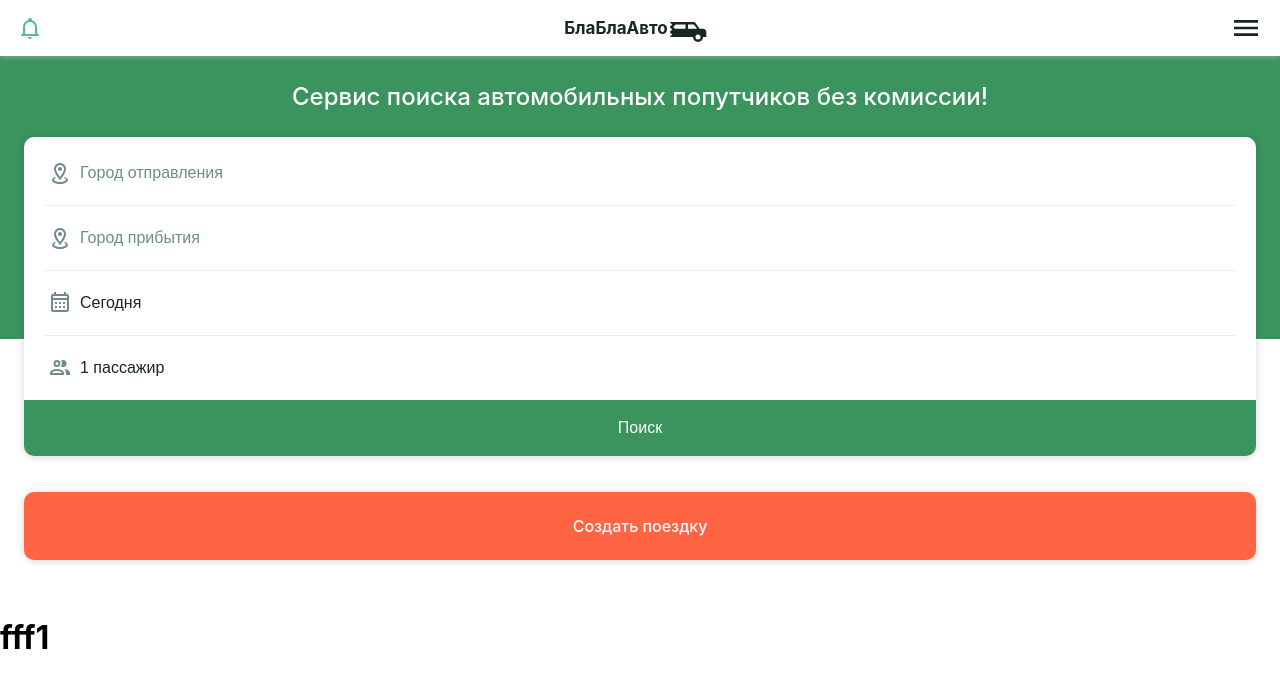
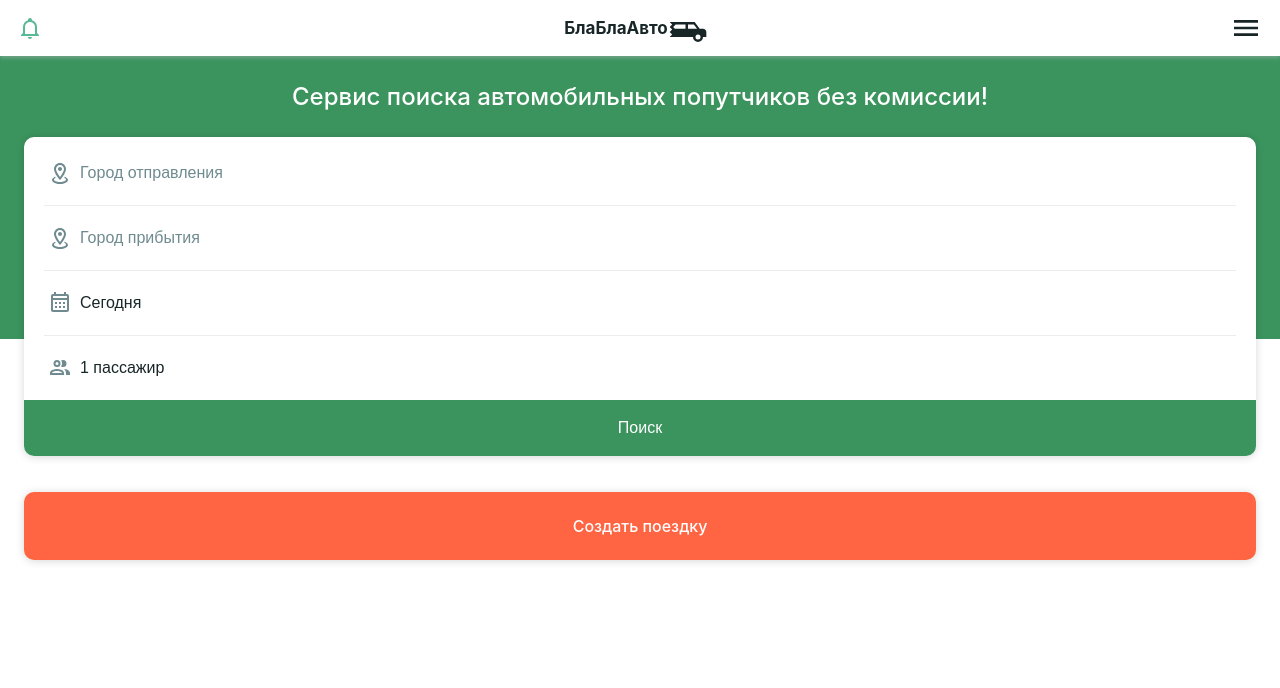
Before and after one commit to coldbloom/next-12-work, a Next.js app: page / in a window 1280 px wide. Shown: the top 688 px of the page. Built offline with nearby package versions, Linux system fonts and the light colour scheme; no server answers.

Commit message:
update app 2

```diff
--- a/src/components/shared/Main/Main.tsx
+++ b/src/components/shared/Main/Main.tsx
@@ -14,7 +14,6 @@ export const Main = () => {
           Создать поездку
         </Link>
       </div>
-      <h1>fff1</h1>
     </MainLayout>
   );
 };
```
